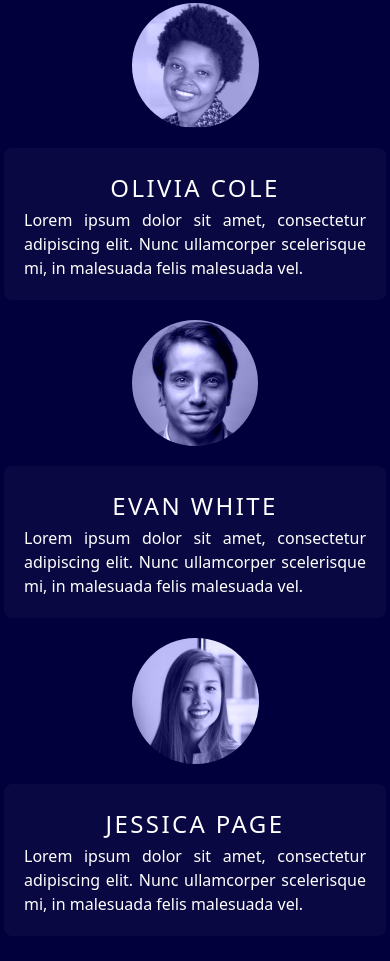
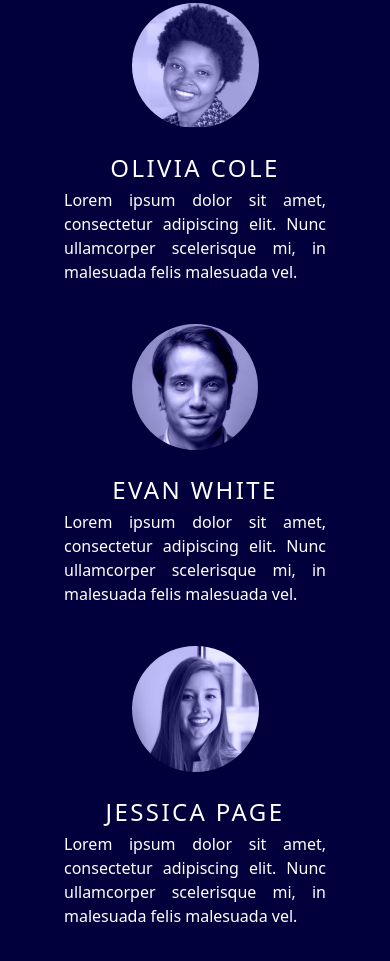
Before and after one commit to da8ah/react-krypto-home, a React (Vite) app: page / in a window 390 px wide. Shown: the part 1580-2541 px from the top of the page. Built offline with nearby package versions, Linux system fonts and the light colour scheme.

Commit message:
fix: Mobile Testimonials

```diff
--- a/src/App.tsx
+++ b/src/App.tsx
@@ -163,15 +163,15 @@ export default function App() {
 					<div className="flex flex-col md:flex-row justify-center">
 						<div className="flex flex-col md:w-[30%] mx-1 items-center">
 							<img
-								className="mix-blend-luminosity rounded-full object-contain my-5 md:w-[40%]"
+								className="mix-blend-luminosity rounded-full object-contain mt-5 md:w-[40%]"
 								src="src/assets/pfp-1.png"
 								alt="A colorful PC graphic"
 							/>
-							<div className="lg:mt-[-80px] md:mt-[-50px] rounded-lg p-5 bg-white bg-opacity-[3%]">
+							<div className="lg:mt-[-50px] md:mt-[-50px] rounded-lg p-5 md:bg-white md:bg-opacity-[3%]">
 								<h3 className="lg:mt-16 md:mt-10 my-1 text-2xl text-center tracking-widest uppercase">
 									Olivia Cole
 								</h3>
-								<p className="lg:p-7 text-justify">
+								<p className="px-10 md:px-0 lg:p-7 text-justify">
 									Lorem ipsum dolor sit amet, consectetur adipiscing elit. Nunc
 									ullamcorper scelerisque mi, in malesuada felis malesuada vel.
 								</p>
@@ -179,15 +179,15 @@ export default function App() {
 						</div>
 						<div className="flex flex-col md:w-[30%] mx-1 items-center">
 							<img
-								className="mix-blend-luminosity rounded-full object-contain my-5 md:w-[40%]"
+								className="mix-blend-luminosity rounded-full object-contain mt-5 md:w-[40%]"
 								src="src/assets/pfp-2.png"
 								alt="A colorful PC graphic"
 							/>
-							<div className="lg:mt-[-80px] md:mt-[-50px] rounded-lg p-5 bg-white bg-opacity-[3%]">
+							<div className="lg:mt-[-50px] md:mt-[-50px] rounded-lg p-5 md:bg-white md:bg-opacity-[3%]">
 								<h3 className="lg:mt-16 md:mt-10 my-1 text-2xl text-center tracking-widest uppercase">
 									Evan White
 								</h3>
-								<p className="lg:p-7 text-justify">
+								<p className="px-10 md:px-0 lg:p-7 text-justify">
 									Lorem ipsum dolor sit amet, consectetur adipiscing elit. Nunc
 									ullamcorper scelerisque mi, in malesuada felis malesuada vel.
 								</p>
@@ -195,15 +195,15 @@ export default function App() {
 						</div>
 						<div className="flex flex-col md:w-[30%] mx-1 items-center">
 							<img
-								className="mix-blend-luminosity rounded-full object-contain my-5 md:w-[40%]"
+								className="mix-blend-luminosity rounded-full object-contain mt-5 md:w-[40%]"
 								src="src/assets/pfp-3.png"
 								alt="A colorful PC graphic"
 							/>
-							<div className="lg:mt-[-80px] md:mt-[-50px] rounded-lg p-5 bg-white bg-opacity-[3%]">
+							<div className="lg:mt-[-50px] md:mt-[-50px] rounded-lg p-5 md:bg-white md:bg-opacity-[3%]">
 								<h3 className="lg:mt-16 md:mt-10 my-1 text-2xl truncate text-center tracking-widest uppercase">
 									Jessica Page
 								</h3>
-								<p className="lg:p-7 text-justify">
+								<p className="px-10 md:px-0 lg:p-7 text-justify">
 									Lorem ipsum dolor sit amet, consectetur adipiscing elit. Nunc
 									ullamcorper scelerisque mi, in malesuada felis malesuada vel.
 								</p>
```
